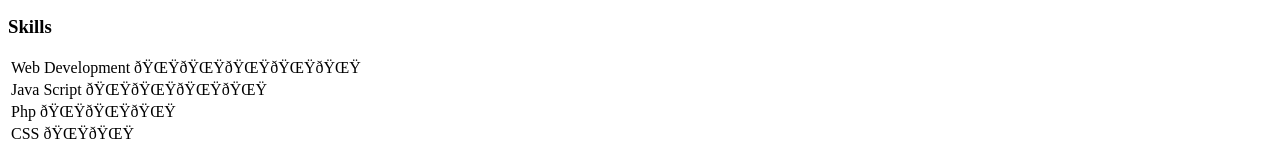
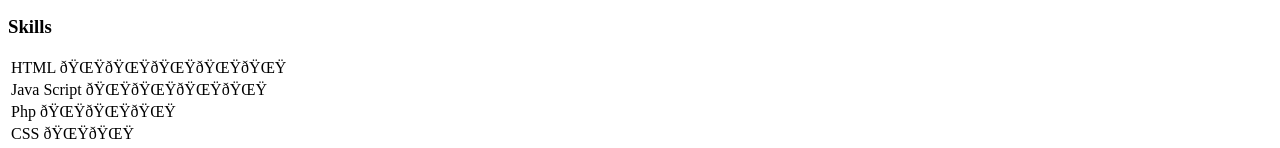
Before and after one commit to Praveen-Kolla/CV, a plain HTML site: page index.html in a window 1280 px wide. Shown: the part 377-525 px from the top of the page. Drawn offline with Linux system fonts and the light colour scheme.

Commit message:
index.html

```diff
--- a/index.html
+++ b/index.html
@@ -27,7 +27,7 @@
     <h3>Skills</h3>
     <table>
       <tr>
-        <td>Web Development 🌟🌟🌟🌟🌟 </td>
+        <td>HTML 🌟🌟🌟🌟🌟 </td>
       </tr>
       <tr>
         <td>Java Script 🌟🌟🌟🌟</td>
```
